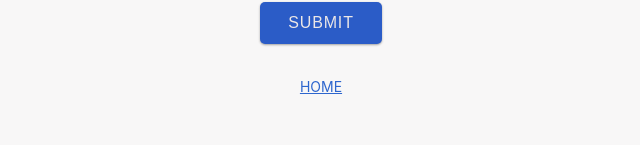
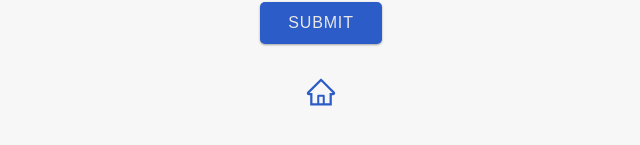
Before and after one commit to dacrands/phonebook-test, a React (Create React App) app: page /listing in a window 1280 px wide. Shown: the part 483-628 px from the top of the page, without its empty margins (319-959 px from the left). Built offline with nearby package versions, Linux system fonts and the light colour scheme.

Commit message:
Add home icon btn

```diff
--- a/src/components/ListingForm.js
+++ b/src/components/ListingForm.js
@@ -1,6 +1,7 @@
 import React, { useState, useEffect } from "react";
 import { Link } from "react-router-dom";
 import { useHistory, useLocation } from "react-router-dom";
+import { AiOutlineHome } from "react-icons/ai"
 import addListing from "../data/addListing";
 import updateListing from "../data/updateListing";
 
@@ -100,8 +101,13 @@ export default function ListingForm(props) {
         <button type="submit">Submit</button>
       </form>
       <div className="navlink">
-        <Link className="btn" to="/">
-          Home
+        <Link
+          className="btn"
+          to="/"
+          ariaLabel="Home"
+          title="Home"
+        >
+          <AiOutlineHome />
         </Link>
       </div>
     </>
```
